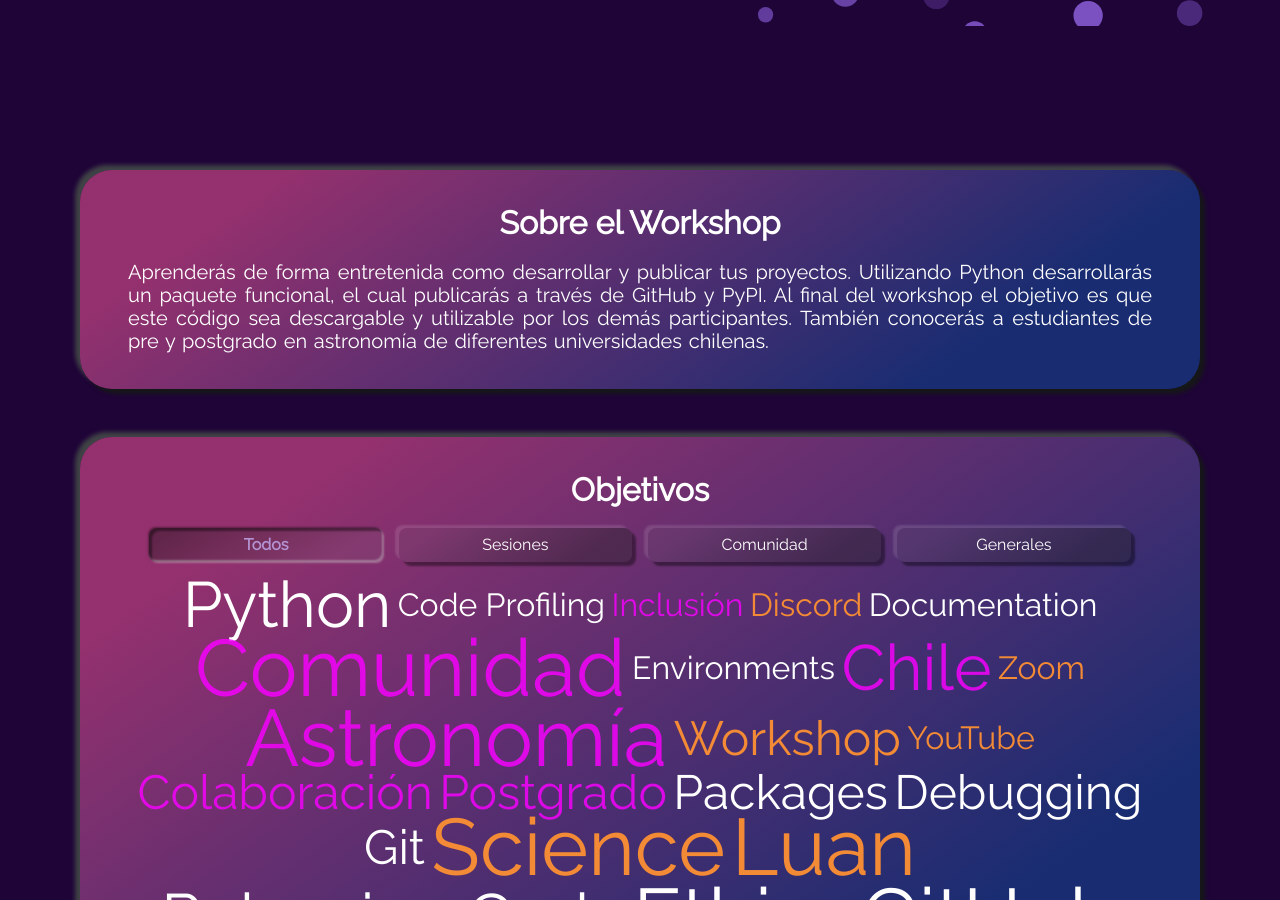
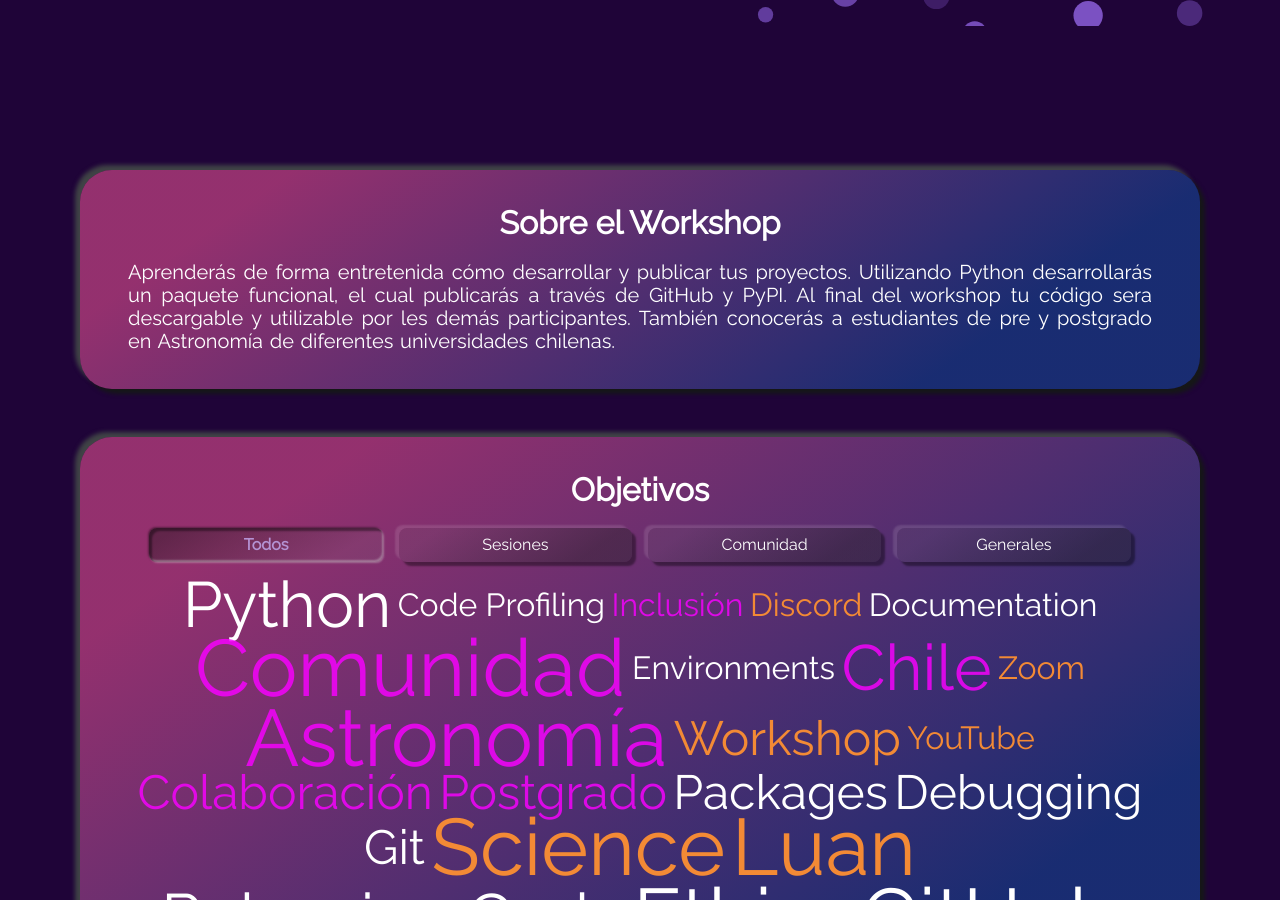
Before and after one commit to Science-and-Commit/Science-and-Commit.github.io, a Jekyll site: the page built from index.html, in a window 1280 px wide and 900 px high, scrolled down 890 px. Built offline with Jekyll 4.4.1, drawn with Linux system fonts in a browser that asks for light colours.

Commit message:
cambiando un poco la descripcion de quienes somos

```diff
--- a/_config.yml
+++ b/_config.yml
@@ -35,7 +35,7 @@ show_aboutme_card: true
 # about_me_title: The will be displayed as the title in the About Me section
 about_me_title: Sobre el Workshop
 # about_me_description: This will be displayed under the title.
-about_me_description: Aprenderás de forma entretenida como desarrollar y publicar tus proyectos. Utilizando Python desarrollarás un paquete funcional, el cual publicarás a través de GitHub y PyPI. Al final del workshop el objetivo es que este código sea descargable y utilizable por los demás participantes. También conocerás a estudiantes de pre y postgrado en astronomía de diferentes universidades chilenas.
+about_me_description: Aprenderás de forma entretenida cómo desarrollar y publicar tus proyectos. Utilizando Python desarrollarás un paquete funcional, el cual publicarás a través de GitHub y PyPI. Al final del workshop tu código sera descargable y utilizable por les demás participantes. También conocerás a estudiantes de pre y postgrado en Astronomía de diferentes universidades chilenas.
 
 # SKILLS SECTION
 # show_skills_card:
```
